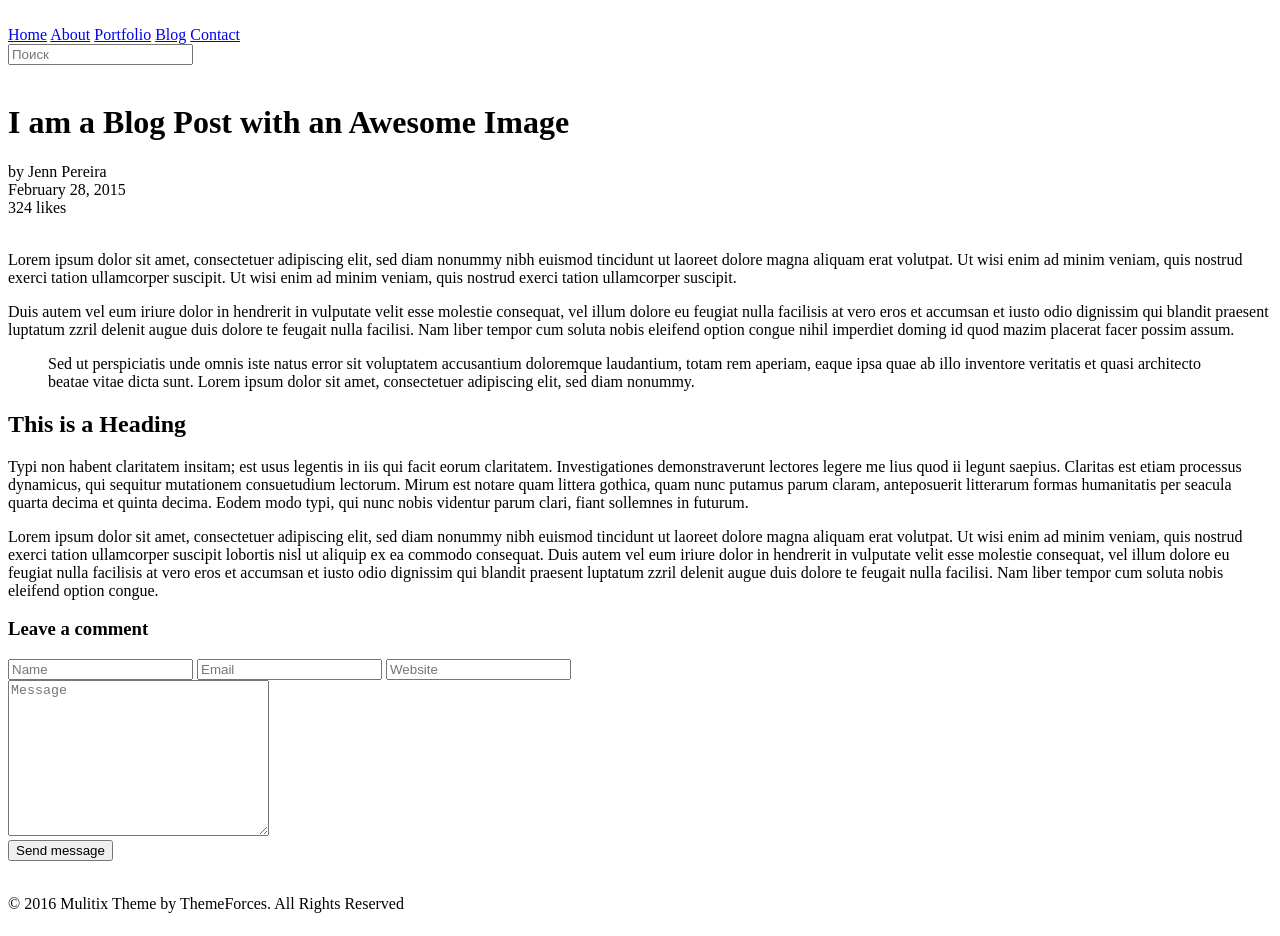
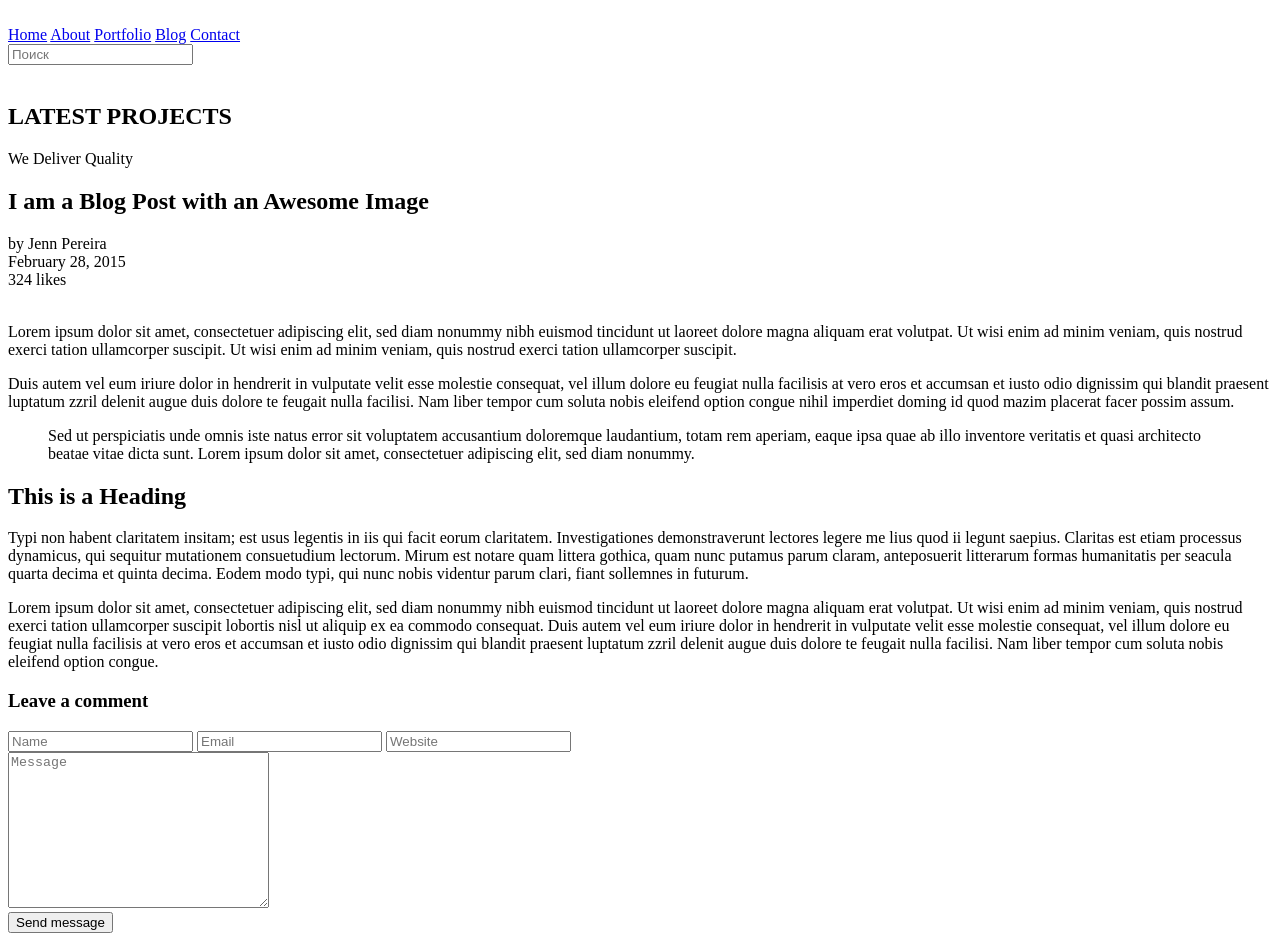
Before and after one commit to evgenynovak/Lian, a plain HTML site: page single_post.html in a window 1280 px wide. Shown: the top 936 px of the page. Drawn offline with Linux system fonts and the light colour scheme.

Commit message:
single_post: fix banner and added semantic tag article

```diff
--- a/single_post.html
+++ b/single_post.html
@@ -28,11 +28,14 @@
             </div>
 
             <section class="banner">
-                <img src="#" class="banner__img" alt="">
+              <img src="" class="banner__img" alt="">
+              <h2 class="banner__heading heading heading_2">LATEST PROJECTS</h2>
+              <p class="banner__text text">We Deliver Quality</p>
             </section>
 
             <div class="page__containter">
                 <main class="main">
+                  <article>
                   <div class="main__header head-item">
                     <div class="head-item__title">
                       <h1>I am a Blog Post with an Awesome Image</h1>
@@ -93,6 +96,7 @@
                         </div>
                     </form>
                   </div>
+                </article>
                 </main>
             </div>
 
```
